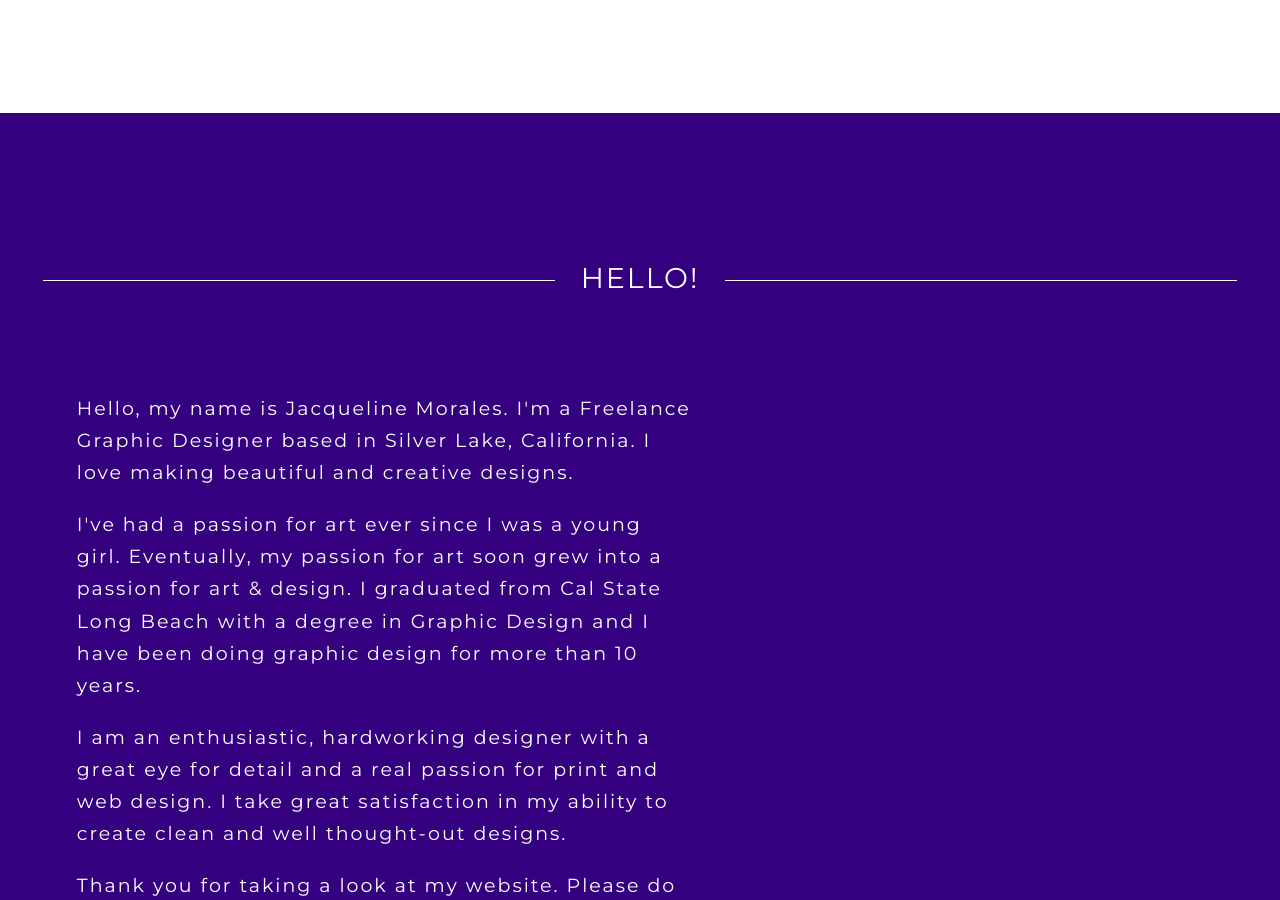
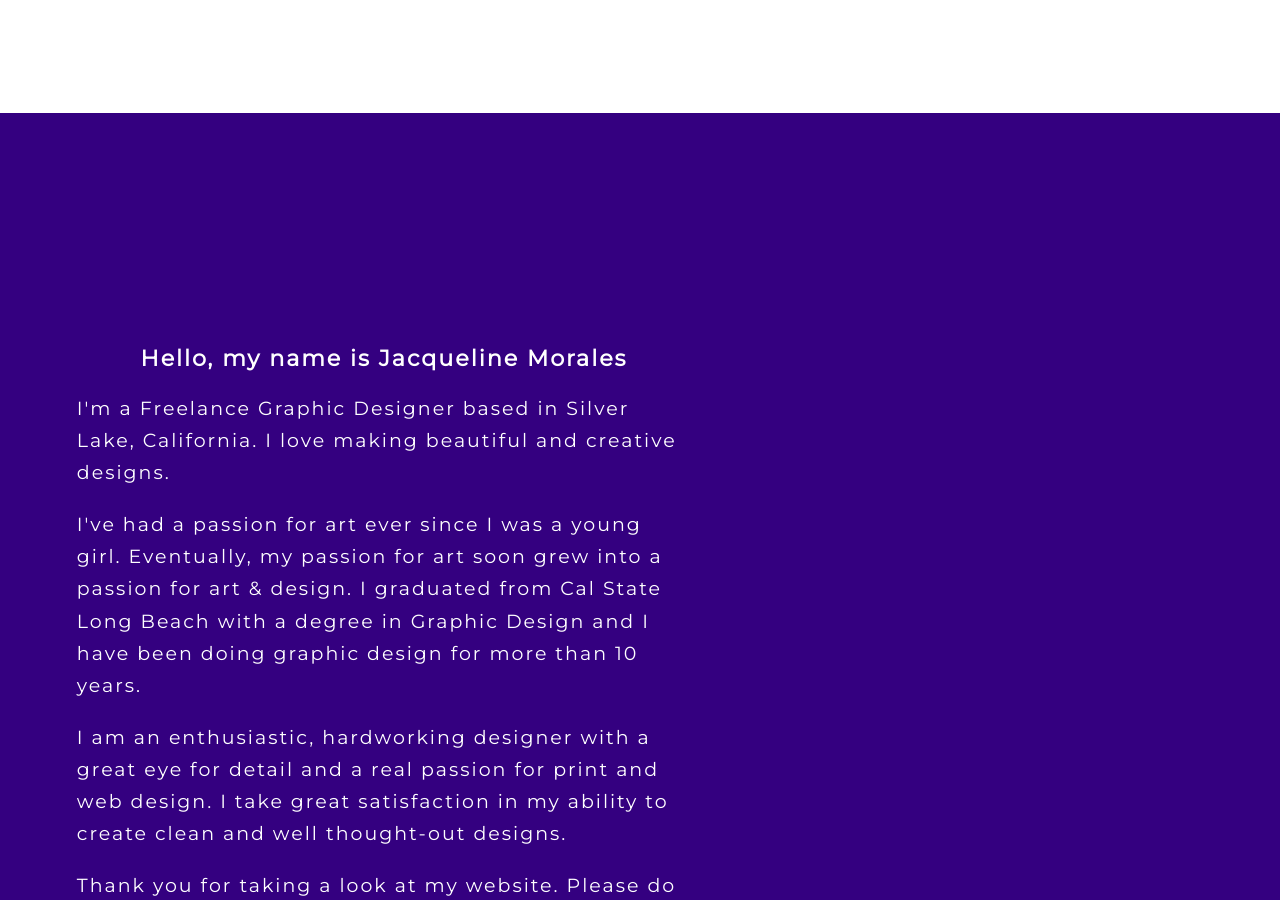
Before and after one commit to zeny11-11/jmorales, a Jekyll site: the page built from index.html, in a window 1280 px wide and 900 px high, scrolled down 4162 px. Built offline with Jekyll 4.4.1, drawn with Linux system fonts in a browser that asks for light colours; nearby versions of some CDN libraries; some web fonts are replaced; Markdown is read by kramdown in place of the engine named in the settings; grey boxes are pictures that could not be loaded.

Commit message:
Update index.html

```diff
--- a/index.html
+++ b/index.html
@@ -357,12 +357,13 @@ layout: default
 </section>
 
 <section id="about_sec" >
-<h2 class="wow bounce" data-wow-delay="1s">HELLO!</h2>
+
 
 <div class="about_div1">
+	<h3>Hello, my name is Jacqueline Morales</h3>
 <p>
 
-Hello, my name is Jacqueline Morales. I'm a Freelance Graphic Designer based in Silver Lake, California.
+I'm a Freelance Graphic Designer based in Silver Lake, California.
 I love making beautiful and creative designs.
 </p>
 
```
